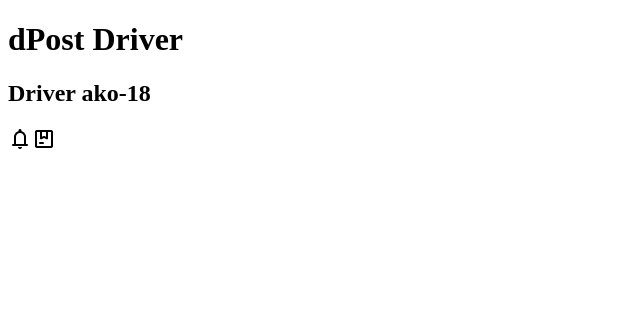
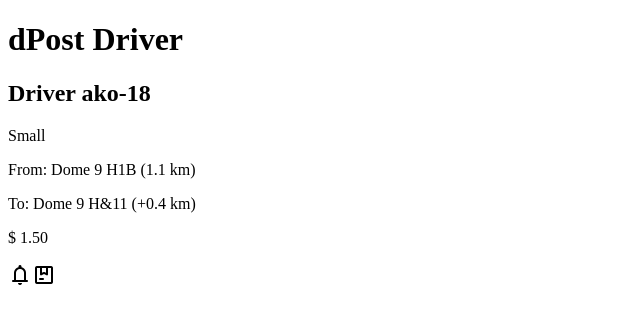
Before and after one commit to remidefoor/dpost-driver-app, an Angular app: page / in a window 1280 px wide. Shown: the top 324 px of the page, without its empty margins (0-640 px from the left). Built offline with nearby package versions, Linux system fonts and the light colour scheme.

Commit message:
feat(package): create static package component

```diff
--- a/src/app/app.component.html
+++ b/src/app/app.component.html
@@ -5,6 +5,7 @@
 </header>
 
 <main>
+  <app-package></app-package>
 </main>
 
 <nav>
--- a/src/app/app.module.ts
+++ b/src/app/app.module.ts
@@ -3,10 +3,12 @@
 
 import { AppComponent } from './app.component';
 import { AppRoutingModule } from './app-routing.module';
+import { PackageComponent } from './components/package/package.component';
 
 @NgModule({
   declarations: [
-    AppComponent
+    AppComponent,
+    PackageComponent
   ],
   imports: [
     BrowserModule,
--- /dev/null
+++ b/src/app/components/package/package.component.html
@@ -0,0 +1,7 @@
+<p id="size">Small</p>
+
+<p id="src">From: Dome 9 H1B (1.1 km)</p>
+
+<p id="dest">To: Dome 9 H&11 (+0.4 km)</p>
+
+<p id="fee">$ 1.50</p>
--- /dev/null
+++ b/src/app/components/package/package.component.ts
@@ -0,0 +1,15 @@
+import { Component, OnInit } from '@angular/core';
+
+@Component({
+  selector: 'app-package',
+  templateUrl: './package.component.html',
+  styleUrls: ['./package.component.css']
+})
+export class PackageComponent implements OnInit {
+
+  constructor() { }
+
+  ngOnInit(): void {
+  }
+
+}
```
Also changed, not shown: src/app/components/package/package.component.css (added), 1 other file (tests, documents, lock files or other folders).
